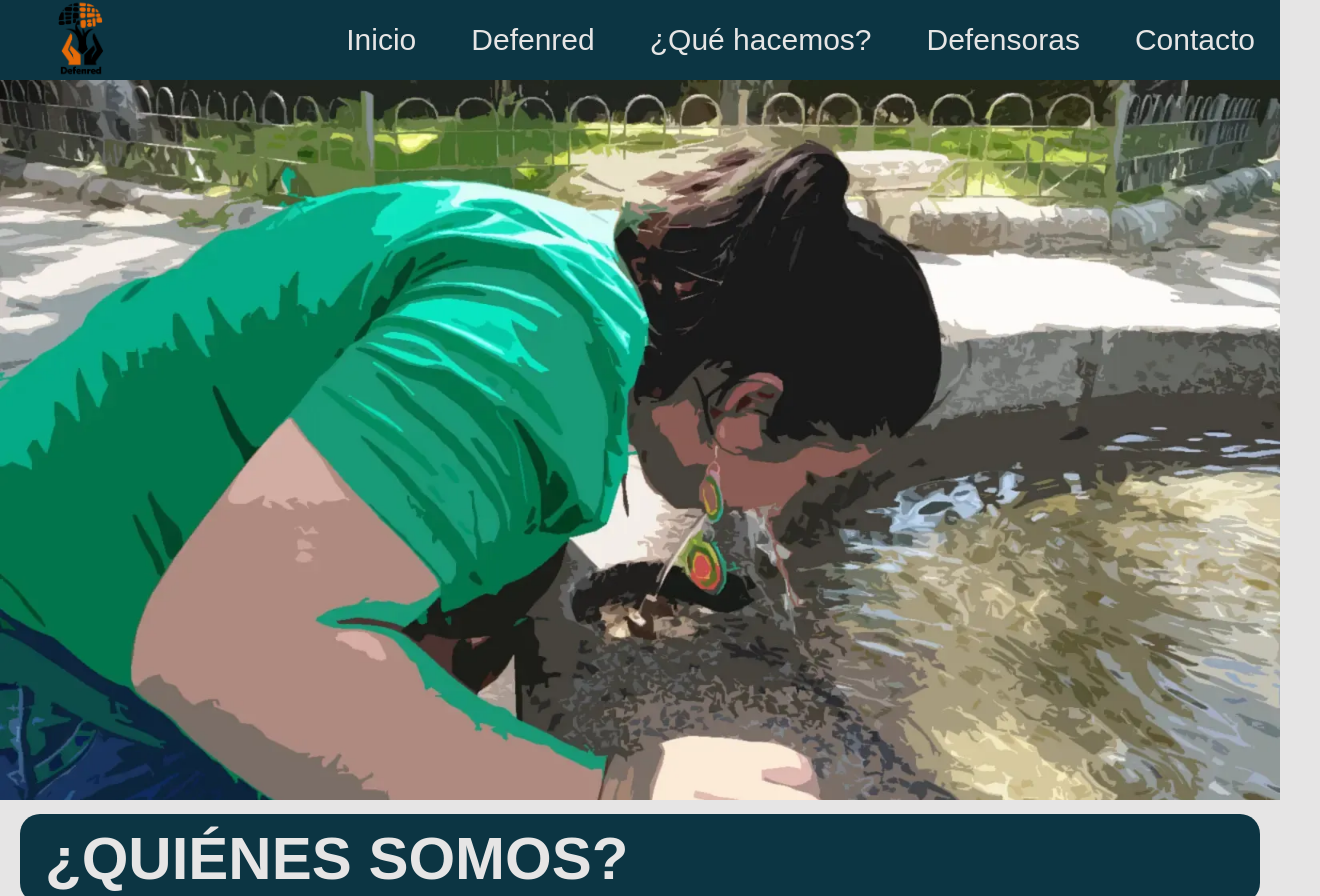
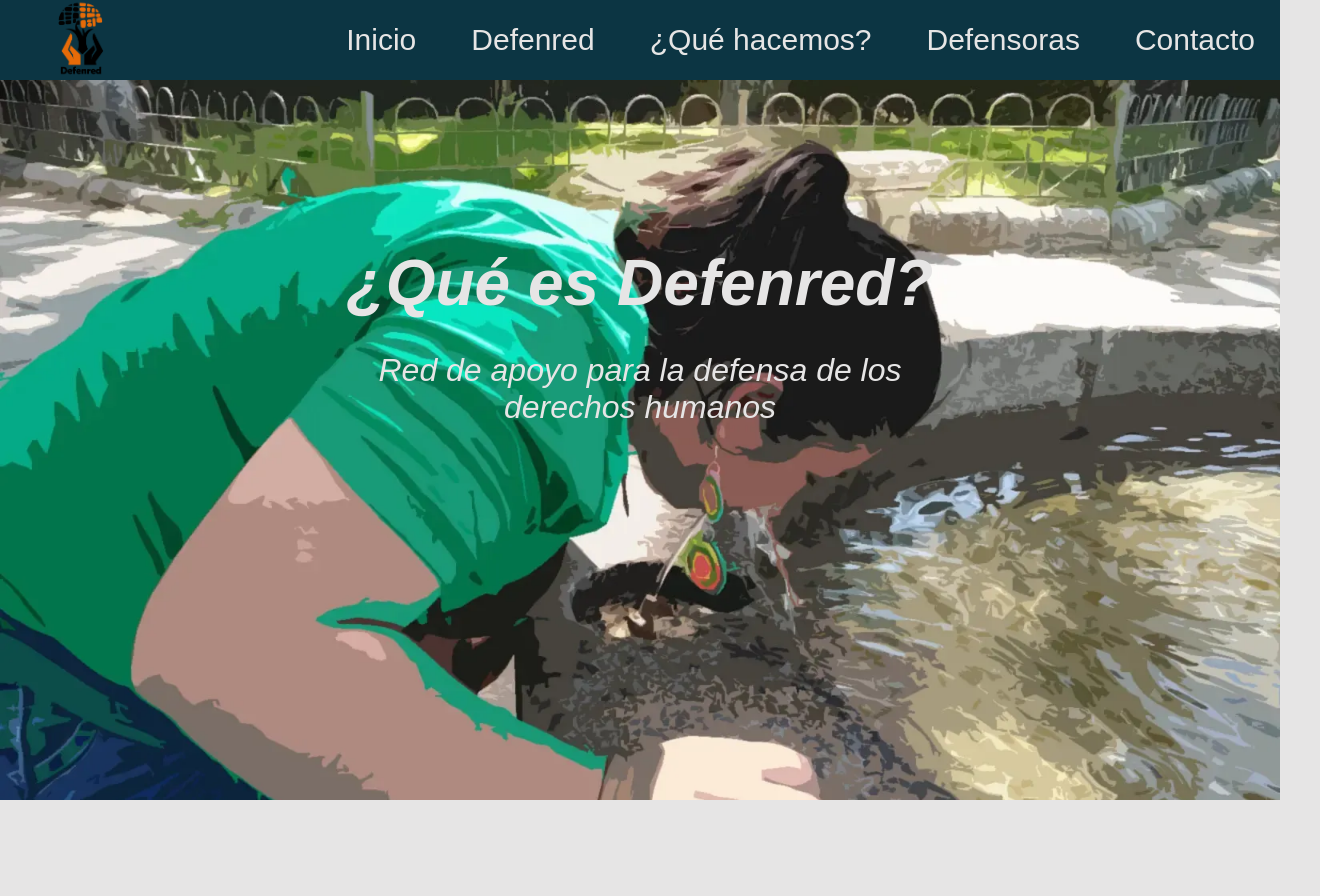
Before and after one commit to InkCapac/DANI_NODE, a React (Vite) app in the folder DEFENRED/: page /Defenred in a window 1280 px wide. Shown: the top 896 px of the page, 1320 px wide, since content can reach past the window. Built offline with nearby package versions, Linux system fonts and the light colour scheme.

Commit message:
CAMBIOS 16-02
:)

```diff
--- a/DEFENRED/src/App.css
+++ b/DEFENRED/src/App.css
@@ -5,7 +5,11 @@
   --blue: rgb(12, 53, 67);
   --gray: rgb(217, 217, 217);
 }
-
+/*Sección del color del texto cuando es subrayado*/
+::selection{
+  color: var(--white);
+  background-color: var(--blue);
+}
 /*RECORDAR CAMBIAR LOS COLORES DEL BACKGROUND CON LOS DE ARRIBA COHERENTEMENTE*/
 /*
 USO DE LOS COLORES.
--- a/DEFENRED/src/linkedPages/css_pages/defenred.css
+++ b/DEFENRED/src/linkedPages/css_pages/defenred.css
@@ -29,14 +29,15 @@ body {
     margin: 0;
     overflow-x: hidden;
 }
+
 /*CTA de ¿Por qué?*/
 .cta-container {
     display: flex;
     justify-content: center;
     align-items: center;
-  }
+}
 
-  .cta-porque {
+.cta-porque {
     font-family: 'Montserrat', sans-serif;
     font-weight: 800;
     font-size: 60px;
@@ -47,17 +48,20 @@ body {
     padding: 15px 25px;
     transition: background-color ease 0.3s;
     cursor: pointer;
-  }
+}
 
-  .cta-porque:hover {
+.cta-porque:hover {
     background-color: var(--orange);
-  }
+}
+
 /*Sección de la imagen de incio*/
 .defenred-gallery {
     position: relative;
     overflow: hidden;
-    width: 100vw; /* Ancho completo de la ventana gráfica */
-    height: 100vh; /* Altura completa de la ventana gráfica */
+    width: 100vw;
+    /* Ancho completo de la ventana gráfica */
+    height: 100vh;
+    /* Altura completa de la ventana gráfica */
 }
 
 .defenred-gallery-container {
@@ -93,5 +97,32 @@ body {
     /* Hacerla visible cuando está activa */
     visibility: visible;
     /* Aplicar efecto de zoom-out */
-    transform: scale(1.0); /* Escala normal (sin zoom) */
+    transform: scale(1.0);
+    /* Escala normal (sin zoom) */
 }
+/*Sección de los textos sobre la imagen*/
+.image-text {
+    position: absolute;
+    top: 40%;
+    left: 50%;
+    transform: translate(-50%, -50%);
+    text-align: center;
+    font-style: italic;
+    color: var(--white);
+    z-index: 2;
+}
+.image-text:hover{
+    color: var(--orange);
+}
+.image-text h1 {
+    font-family: 'Montserrat', sans-serif;
+    font-weight: 800;
+    font-size: 4rem;
+    margin-bottom: 1rem;
+}
+
+.image-text p {
+    font-family: 'Readex Pro', sans-serif;
+    font-weight: 400;
+    font-size: 2rem;
+}
--- a/DEFENRED/src/linkedPages/defenred.tsx
+++ b/DEFENRED/src/linkedPages/defenred.tsx
@@ -8,23 +8,31 @@ import "./css_pages/defenred.css";
 import { useParallax } from "react-scroll-parallax";
 
 const Defenred = () => {
-  // Crear dos instancias separadas de useParallax
-  const parallax1 = useParallax<HTMLDivElement>({
-    speed: 50,
-  });
+  {/*
+    // Crear dos instancias separadas de useParallax
+    const parallax1 = useParallax<HTMLDivElement>({
+      speed: 50,
+    });
+    */
+  }
 
   return (
     <section className="seccion-defenred-inicio">
       <div className="defenred-gallery">
         <div className="defenred-gallery-container">
-          <img className="gallery-item active" src={fountainDefenred} alt="Imagen" />
+          <img className="gallery-item active" src={fountainDefenred} alt="Fuente" />
+          <div className="image-text">
+            <h1>¿Qué es Defenred?</h1>
+            <p>Red de apoyo para la defensa de los derechos humanos</p>
+          </div>
         </div>
       </div>
 
-      {/* Asignar cada ref a un elemento único */}
+      {/* Asignar cada ref a un elemento único
       <div className="cta-container" ref={parallax1.ref}>
         <button className="cta-porque">¿Por qué elegimos este proyecto?</button>
       </div>
+        */}
       <QuienesSomos />
       <PorqueProyecto />
       <div>
--- a/DEFENRED/src/linkedPages/subLinked/css_sub/quienesSomos.css
+++ b/DEFENRED/src/linkedPages/subLinked/css_sub/quienesSomos.css
@@ -23,13 +23,16 @@
     background-color: var(--blue);
     color: var(--white);
     border-radius: 20px;
-    margin: 20px;
+    margin: 20px 30px;
     padding: 10px 25px;
     transition: background-color ease 0.3s;
     cursor: pointer;
 }
 .quienes-title:hover{
     background-color: var(--orange);
+}
+.space-between{
+    margin: 40px;
 }
 .quienes-parrafo1{
     flex: 1;
--- a/DEFENRED/src/linkedPages/subLinked/quienesSomos.tsx
+++ b/DEFENRED/src/linkedPages/subLinked/quienesSomos.tsx
@@ -3,13 +3,11 @@ import "./css_sub/quienesSomos.css"
 import { useParallax } from "react-scroll-parallax";
 
 const QuienesSomos = () => {
-  const parallaxd = useParallax<HTMLDivElement>({
-    speed: 20,
-  });
 
   return (
-    <section id="quienesSomos-section">
-      <div ref={parallaxd.ref}>
+    <section id="quienesSomos">
+      <div>
+      <p className="space-between"></p>
       <p className="quienes-title">¿QUIÉNES SOMOS?</p>
       </div>
       <div className="quienesSomos">
```
